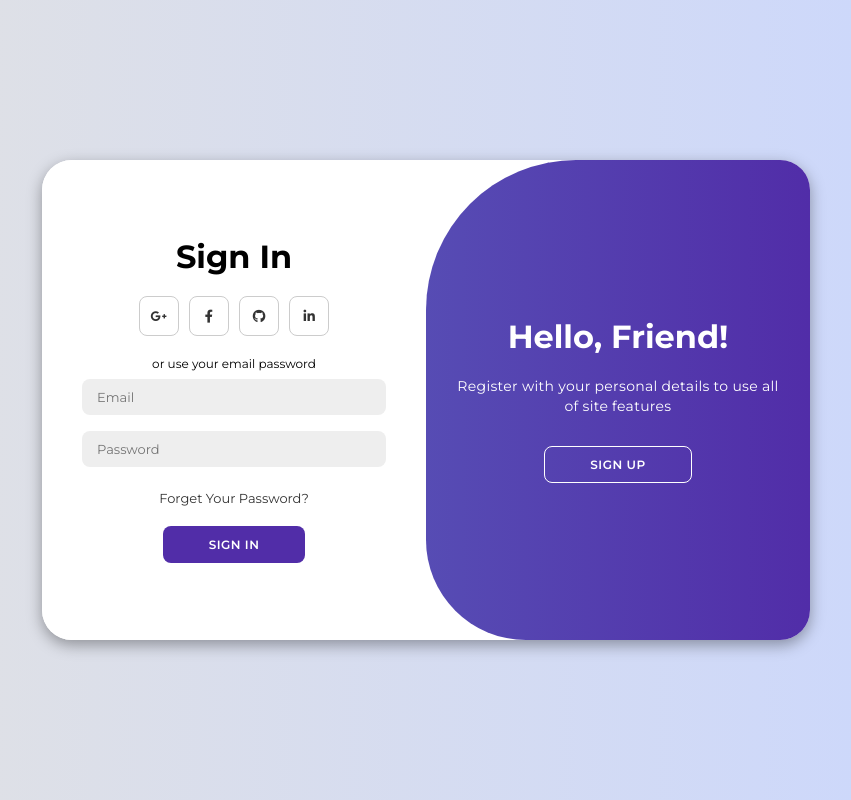
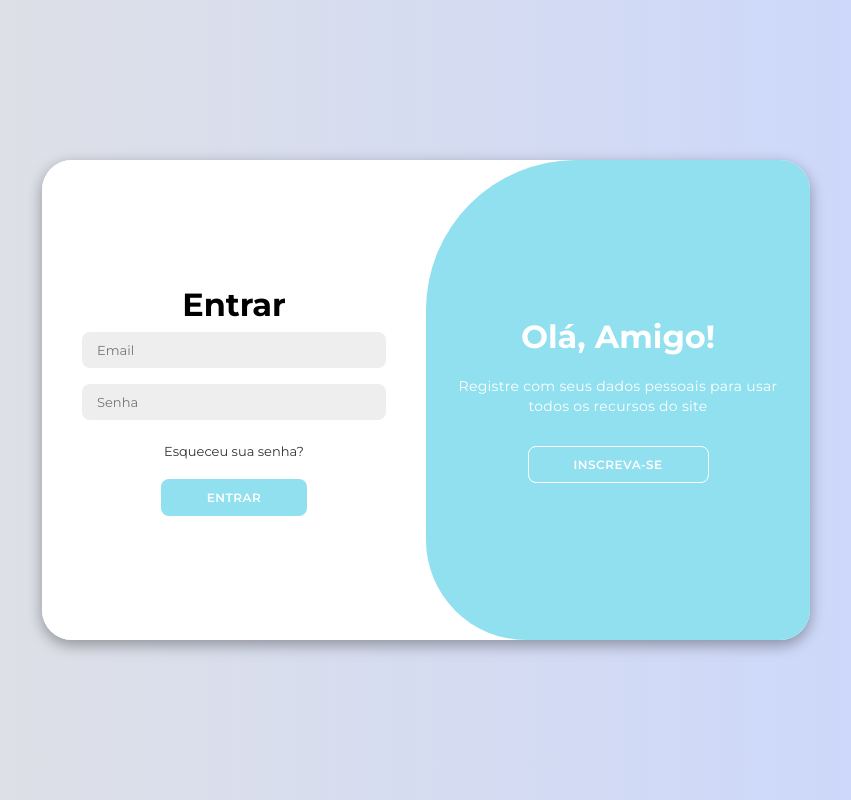
Before and after one commit to rique-andrade19/Login-Page, a plain HTML site: page index.html in a window 1280 px wide. Shown: the whole page, without its empty margins (214-1065 px from the left). Drawn offline with Linux system fonts and the light colour scheme.

Commit message:
Add files via upload

```diff
--- a/index.html
+++ b/index.html
@@ -1,60 +1,100 @@
 <!DOCTYPE html>
-<html lang="en">
+<html lang="pt-br">
 
 <head>
     <meta charset="UTF-8">
     <meta name="viewport" content="width=device-width, initial-scale=1.0">
+
     <link rel="stylesheet" href="https://cdnjs.cloudflare.com/ajax/libs/font-awesome/6.4.2/css/all.min.css">
+
     <link rel="stylesheet" href="style.css">
+
     <title>Login Page | </title>
+
 </head>
 
 <body>
 
     <div class="container" id="container">
+
         <div class="form-container sign-up">
+
             <form>
-                <h1>Create Account</h1>
-                <div class="social-icons">
+
+                <h1>Criar conta</h1>
+
+                <!-- <div class="social-icons">
                     <a href="#" class="icon"><i class="fa-brands fa-google-plus-g"></i></a>
                     <a href="#" class="icon"><i class="fa-brands fa-facebook-f"></i></a>
                     <a href="#" class="icon"><i class="fa-brands fa-github"></i></a>
                     <a href="#" class="icon"><i class="fa-brands fa-linkedin-in"></i></a>
-                </div>
-                <span>or use your email for registeration</span>
-                <input type="text" placeholder="Name">
-                <input type="email" placeholder="Email">
-                <input type="password" placeholder="Password">
-                <button>Sign Up</button>
+                </div> -->
+
+                <!-- <span>or use your email for registeration</span> -->
+
+                <input type="text" placeholder="Nome" required>
+
+                <input type="email" placeholder="Email" required>
+
+                <input type="password" placeholder="Senha" required>
+
+                <button>Inscreva-se</button>
+
+            </form>
+
+        </div>
+        <div class="form-container sign-in">
+
+            <form>
+
+                <h1>Entrar</h1>
+
+                <!-- <div class="social-icons">
+
+                    <a href="#" class="icon"><i class="fa-brands fa-google-plus-g"></i></a>
+
+                    <a href="#" class="icon"><i class="fa-brands fa-facebook-f"></i></a>
+
+                    <a href="#" class="icon"><i class="fa-brands fa-github"></i></a>
+
+                    <a href="#" class="icon"><i class="fa-brands fa-linkedin-in"></i></a>
+
+                </div> -->
+
+                <!-- <span>or use your email password</span> -->
+
+                <input type="email" placeholder="Email" required>
+
+                <input type="password" placeholder="Senha" required>
+
+                <a href="#">Esqueceu sua senha?</a>
+
+                <button>Entrar</button>
+
             </form>
         </div>
-        <div class="form-container sign-in">
-            <form>
-                <h1>Sign In</h1>
-                <div class="social-icons">
-                    <a href="#" class="icon"><i class="fa-brands fa-google-plus-g"></i></a>
-                    <a href="#" class="icon"><i class="fa-brands fa-facebook-f"></i></a>
-                    <a href="#" class="icon"><i class="fa-brands fa-github"></i></a>
-                    <a href="#" class="icon"><i class="fa-brands fa-linkedin-in"></i></a>
+
+        <div class="toggle-container">
+
+            <div class="toggle">
+
+                <div class="toggle-panel toggle-left">
+
+                    <h1>Bem vindo de volta!</h1>
+
+                    <p>EInsira seus dados pessoais para usar todas as atividades do site</p>
+
+                    <button class="hidden" id="login">Entrar</button>
+
                 </div>
-                <span>or use your email password</span>
-                <input type="email" placeholder="Email">
-                <input type="password" placeholder="Password">
-                <a href="#">Forget Your Password?</a>
-                <button>Sign In</button>
-            </form>
-        </div>
-        <div class="toggle-container">
-            <div class="toggle">
-                <div class="toggle-panel toggle-left">
-                    <h1>Welcome Back!</h1>
-                    <p>Enter your personal details to use all of site features</p>
-                    <button class="hidden" id="login">Sign In</button>
-                </div>
+
                 <div class="toggle-panel toggle-right">
-                    <h1>Hello, Friend!</h1>
-                    <p>Register with your personal details to use all of site features</p>
-                    <button class="hidden" id="register">Sign Up</button>
+
+                    <h1>Olá, Amigo!</h1>
+
+                    <p>Registre com seus dados pessoais para usar todos os recursos do site</p>
+                    <button class="hidden" id="register">Inscreva-se</button>
+
                 </div>
             </div>
         </div>
--- a/style.css
+++ b/style.css
@@ -47,7 +47,7 @@ body{
 }
 
 .container button{
-    background-color: #512da8;
+    background-color: #90e0ef;
     color: #fff;
     font-size: 12px;
     padding: 10px 45px;
@@ -161,9 +161,9 @@ body{
 }
 
 .toggle{
-    background-color: #512da8;
+    background-color: #90e0ef;
     height: 100%;
-    background: linear-gradient(to right, #5c6bc0, #512da8);
+    background: #90e0ef;
     color: #fff;
     position: relative;
     left: -100%;
```
